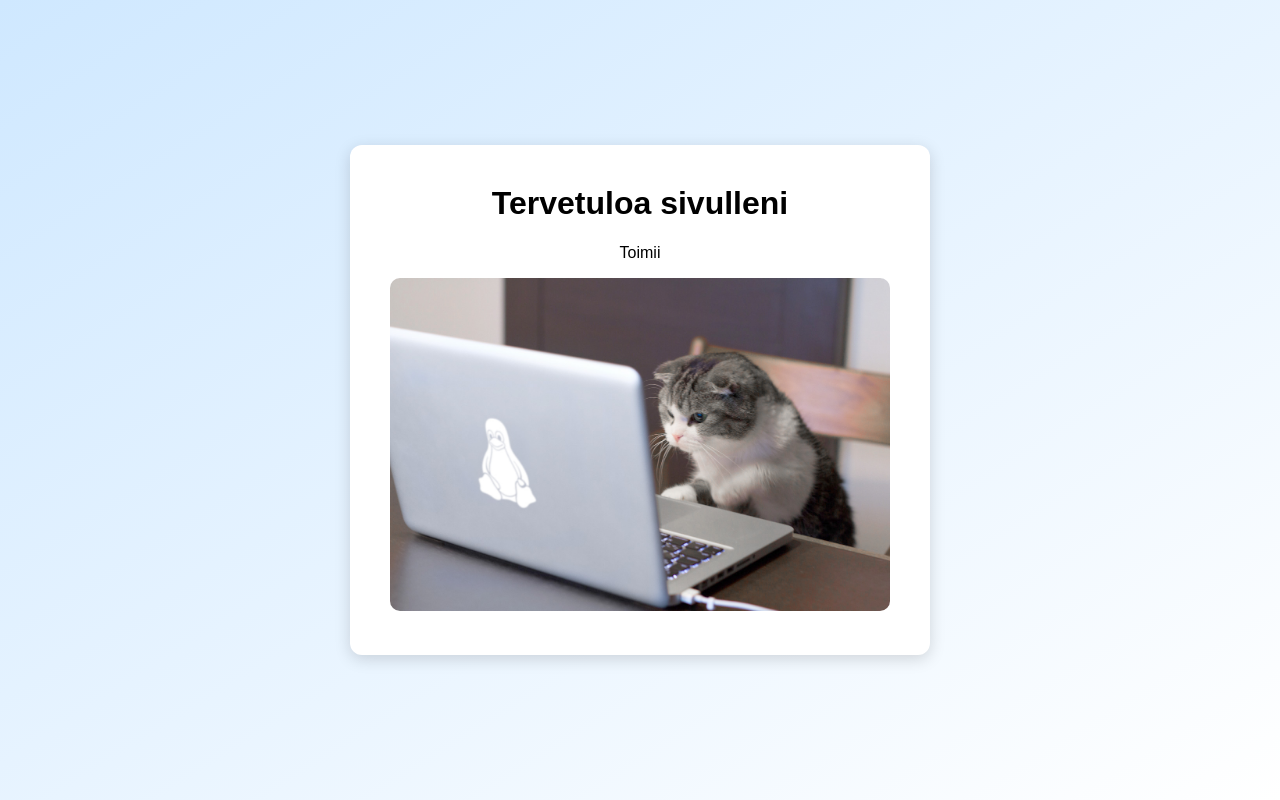
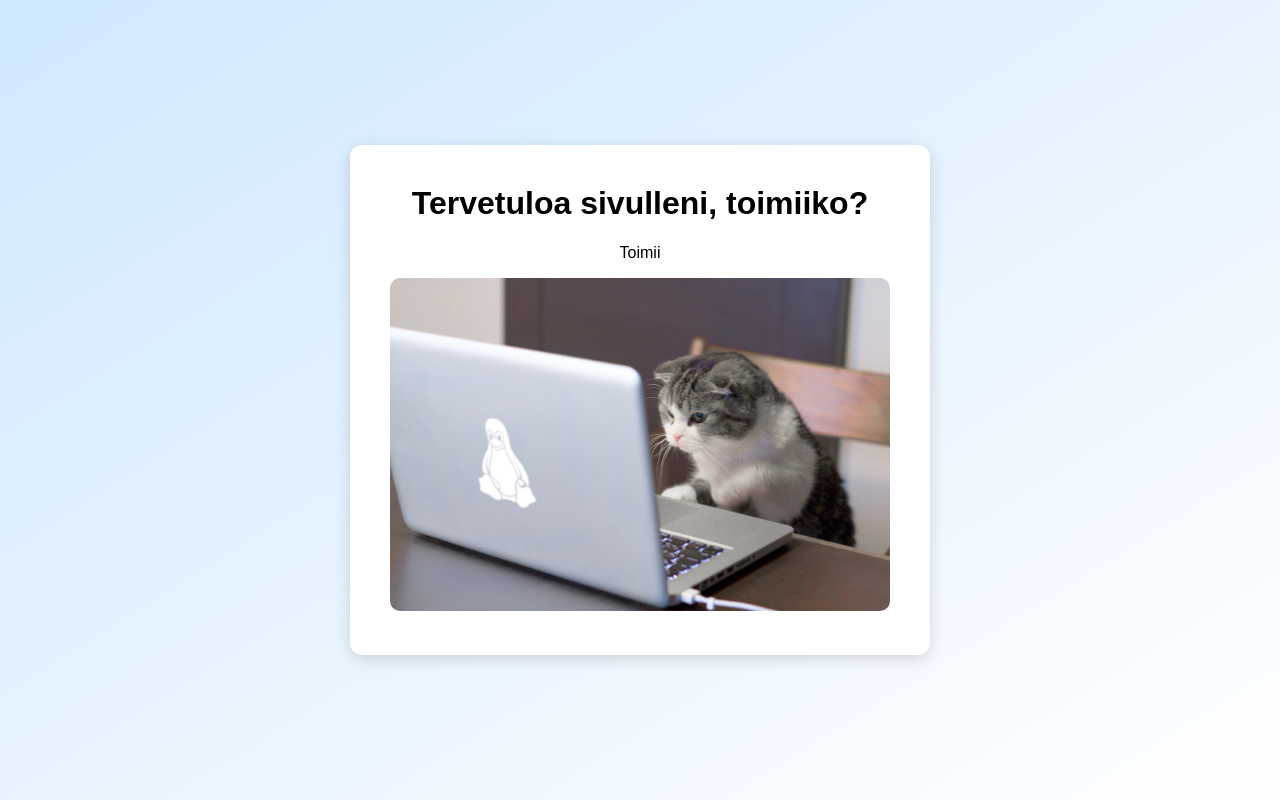
Before and after one commit to Llaamari/linux, a plain HTML site: page index.html in a window 1280 px wide. Drawn offline with Linux system fonts and the light colour scheme.

Commit message:
Testattu inde.xhtml toimivuutta

```diff
--- a/index.html
+++ b/index.html
@@ -8,7 +8,7 @@
 
     <body>
         <div class="card">
-            <h1>Tervetuloa sivulleni</h1>
+            <h1>Tervetuloa sivulleni, toimiiko?</h1>
             <p>Toimii</p>
             <img src="linux_cat.jpg" alt="Linux kissa" style="max-width:100%; border-radius:10px;">
         </div>
```
